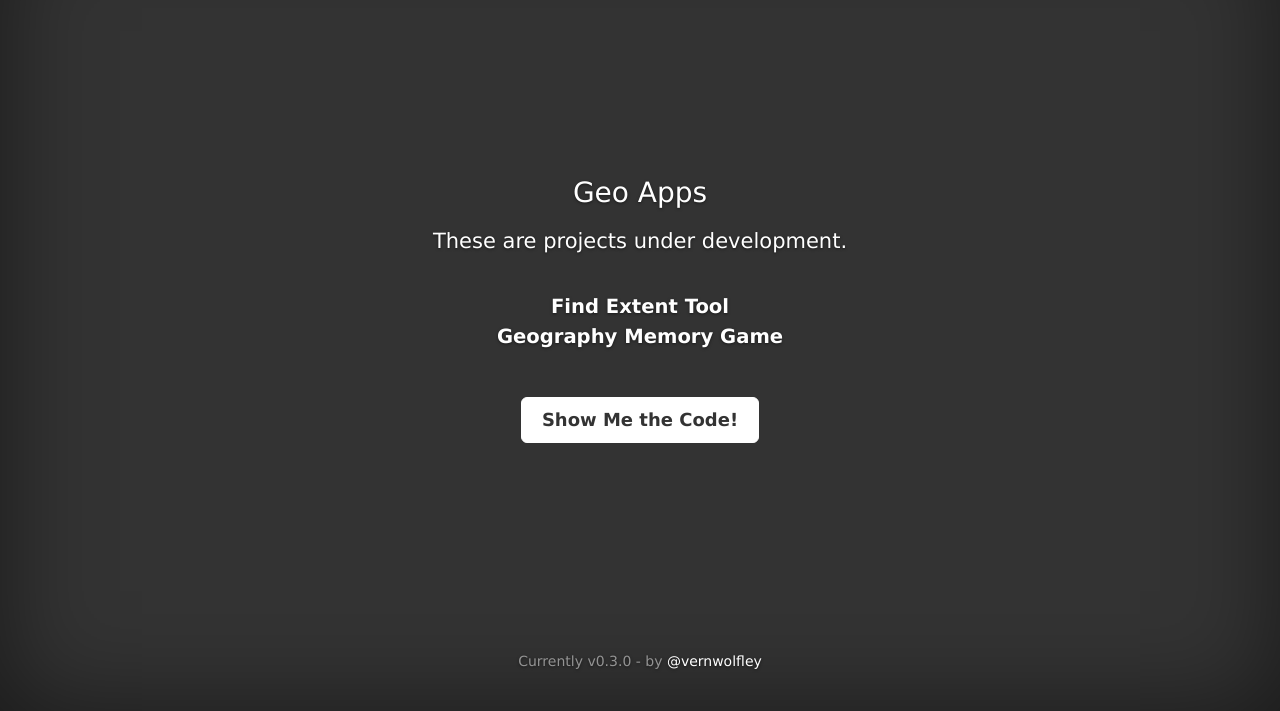
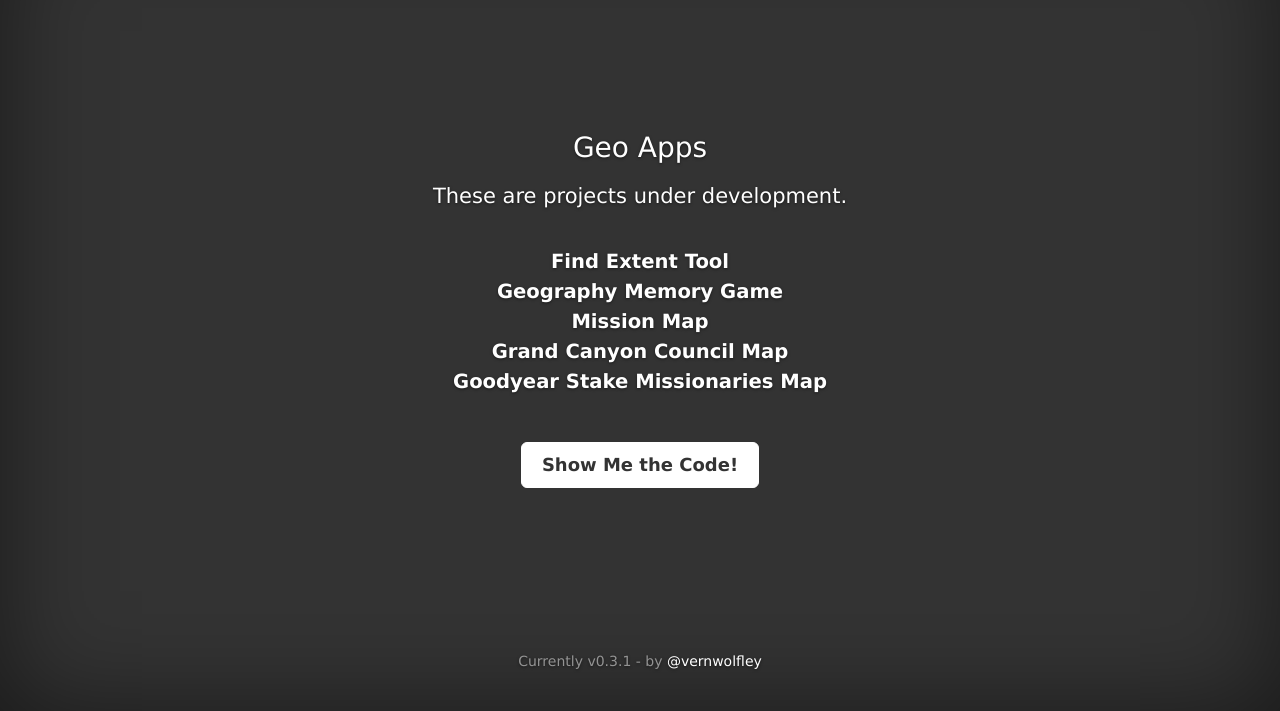
Before and after one commit to vwolfley/vwolfley.github.io, a website: page index.html in a window 1280 px wide. Shown: the part 89-800 px from the top of the page. Drawn offline with nearby package versions, Linux system fonts and the light colour scheme.

Commit message:
updated links

```diff
--- a/index.html
+++ b/index.html
@@ -12,8 +12,8 @@
         <meta name="contact" content="@vernwolfley">
         <meta name="url" content="http://vwolfley.github.io/">
         <meta name="creation-date" content="05/02/2014">
-        <meta name="revision-date" content="05/03/2014">
-        <meta name="version" content="0.2.0">
+        <meta name="revision-date" content="05/30/2017">
+        <meta name="version" content="0.3.1">
 
         <!-- Place favicon.ico and apple-touch-icon(s) in the root directory -->
         <!-- Apple-Specific Meta Tags -->
@@ -62,8 +62,11 @@
                     <p class="lead">These are projects under development.</p>
                     </br>
 
-                    <p class="links"><a href="http://vwolfley.github.io/find-extent/">Find Extent Tool</a></p>
+                    <p class="links"><a href="http://vwolfley.github.io/find-extent/src">Find Extent Tool</a></p>
                     <p class="links"><a href="http://vwolfley.github.io/TestGeographyMemory">Geography Memory Game</a></p>
+                    <p class="links"><a href="http://vwolfley.github.io/missionMap/">Mission Map</a></p>
+                    <p class="links"><a href="http://vwolfley.github.io/BSAGrandCanyon-map/">Grand Canyon Council Map</a></p>
+                    <p class="links"><a href="http://vwolfley.github.io/goodyear-missionaries/">Goodyear Stake Missionaries Map</a></p>
 
                     </br>
                     </br>
@@ -74,7 +77,7 @@
 
                   <div class="mastfoot">
                     <div class="inner">
-                      <p>Currently v0.3.0 - by <a href="https://twitter.com/vernwolfley">@vernwolfley</a></p>
+                      <p>Currently v0.3.1 - by <a href="https://twitter.com/vernwolfley">@vernwolfley</a></p>
                     </div>
                   </div>
 
```
